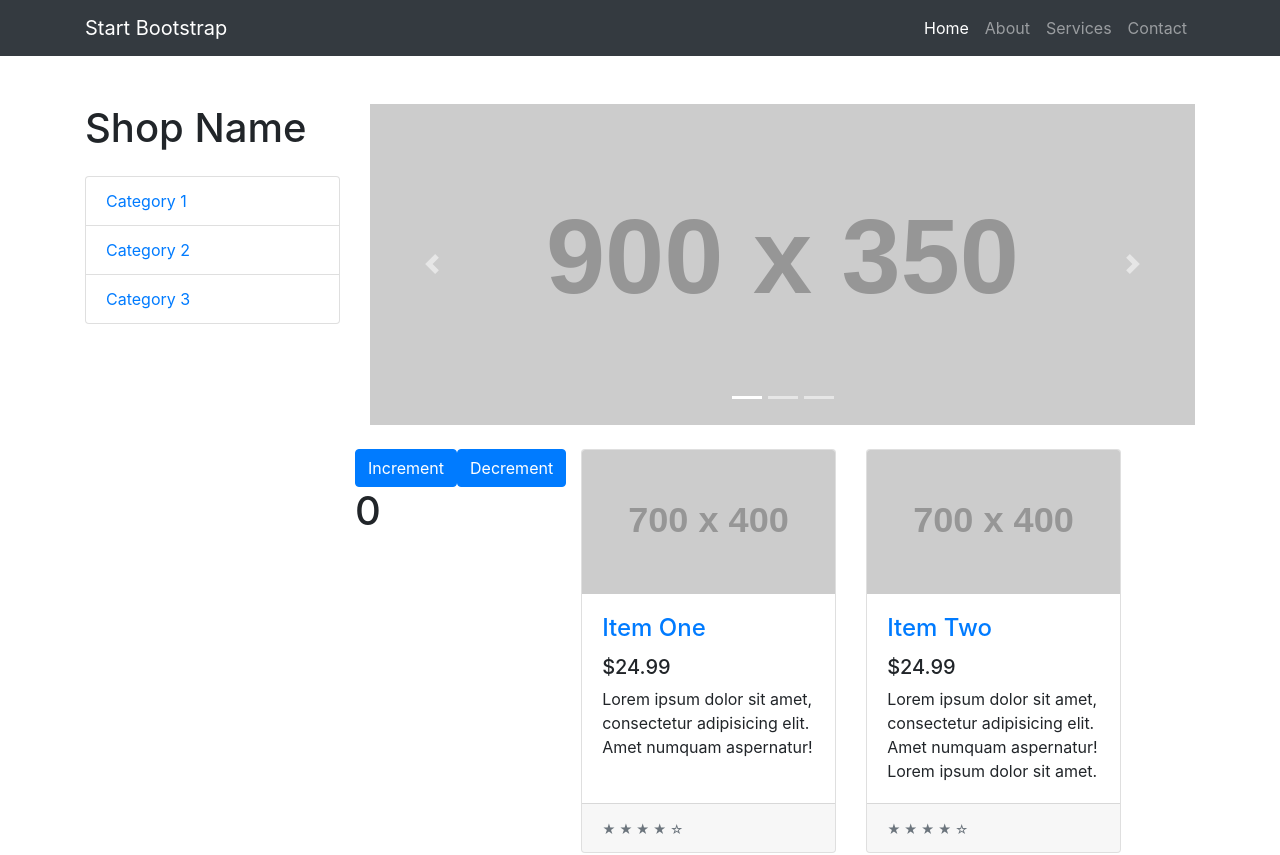
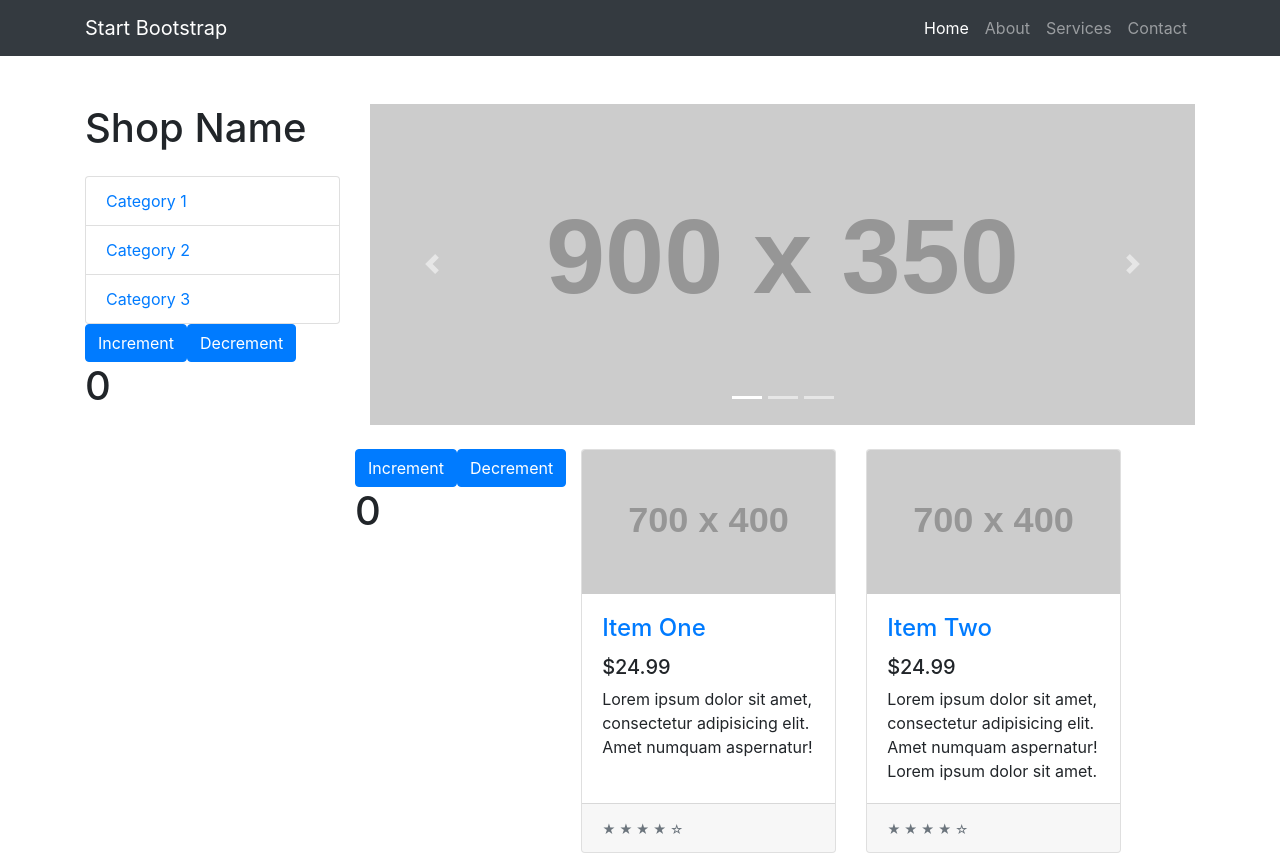
Before and after one commit to Preil/movie-app, a Next.js app: page / in a window 1280 px wide. Shown: the top 855 px of the page. Built offline with nearby package versions, Linux system fonts and the light colour scheme.

Commit message:
Using state in function components example.

```diff
--- a/components/sidebar.js
+++ b/components/sidebar.js
@@ -1,4 +1,27 @@
+import { useState } from 'react'
+
+
+
 const Sidebar = () => {
+
+  const [count, setCount] = useState(0);
+  // it is the same as:
+  // const stateArray = useState(0);
+  // const count = stateArray[0];
+  // const setCount = stateArray[1];
+
+
+  const increment = ()=>{
+    const newCount = count + 1;
+     setCount(newCount)
+  }
+
+  const decrement = ()=>{
+    const newCount = count - 1;
+    setCount(newCount)
+  }
+
+
   return (
     <>
       <h1 className="my-4">Shop Name</h1>
@@ -7,6 +30,13 @@ const Sidebar = () => {
         <a href="#" className="list-group-item">Category 2</a>
         <a href="#" className="list-group-item">Category 3</a>
       </div>
+
+      <div>
+        <button onClick={increment} className="btn btn-primary">Increment</button>
+        <button onClick={decrement} className="btn btn-primary">Decrement</button>
+        <h1>{count}</h1>
+      </div>
+
     </>
   )
 }
```
